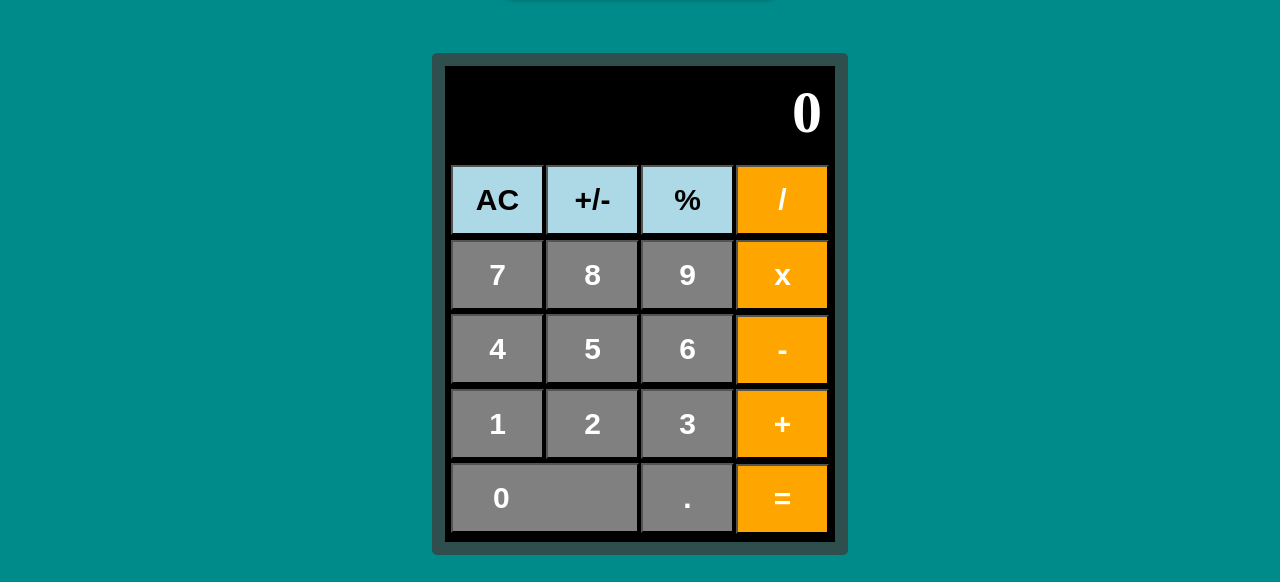
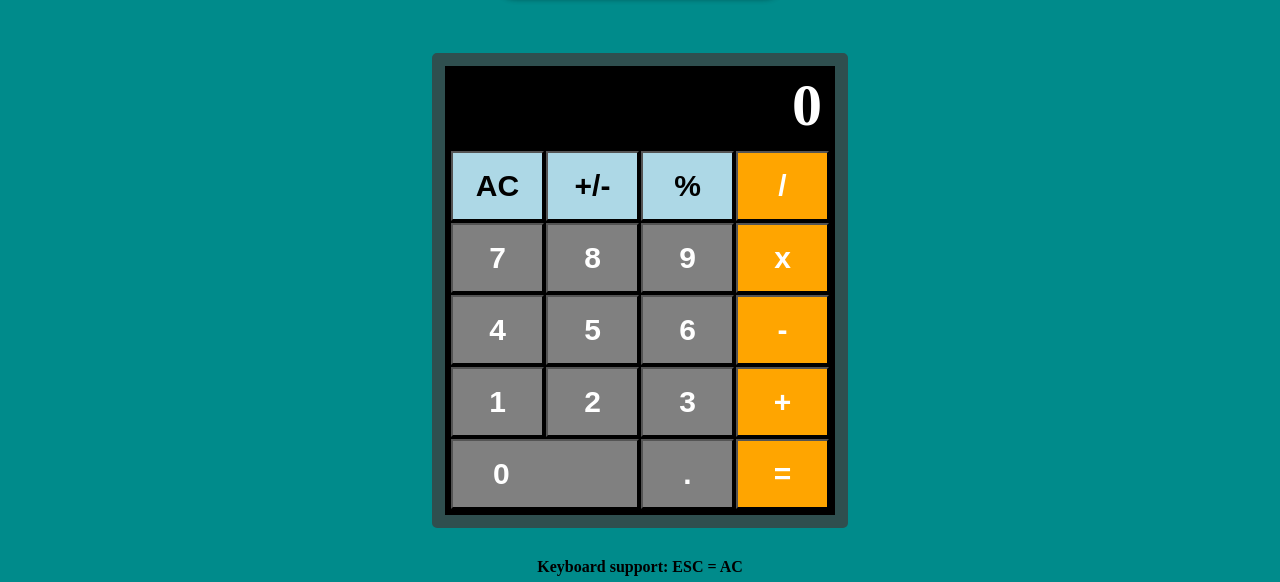
Before and after one commit to saron03/Calculator, a plain HTML site: page index.html in a window 1280 px wide. Shown: the part 103-685 px from the top of the page. Drawn offline with Linux system fonts and the light colour scheme.

Commit message:
add files

```diff
--- a/cal.css
+++ b/cal.css
@@ -12,7 +12,7 @@ body{
     gap: 30px;
     justify-content: center;
     align-items: center;
-    height : 100vh;
+    height : 100%;
 }
 
 h1{
@@ -68,7 +68,7 @@ h1{
     flex-direction: column;
     justify-content: space-between;
     background-color: black;
-    padding-bottom: 2px;
+    padding-bottom: 0;
 }
 
 .box{
```
